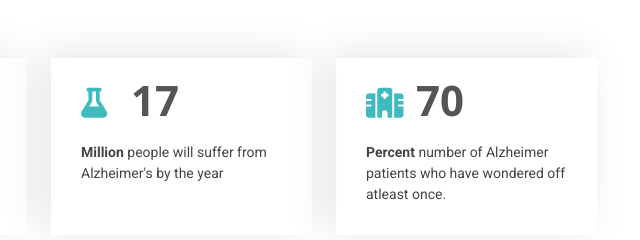
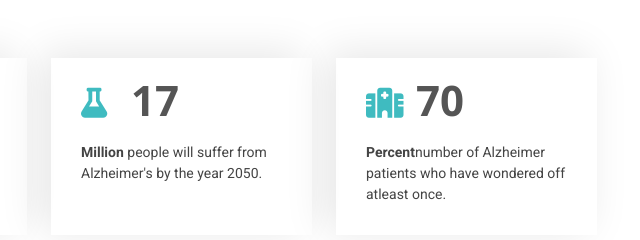
Before and after one commit to coding-finesse/alzhocare-website, a plain HTML site: page index.html in a window 1280 px wide. Shown: the part 802-1042 px from the top of the page, 601-1241 px from the left. Drawn offline with nearby package versions, Linux system fonts and the light colour scheme.

Commit message:
Update index.html

```diff
--- a/index.html
+++ b/index.html
@@ -241,7 +241,7 @@
               <i class="fas fa-flask"></i>
               <!-- <span data-purecounter-start="0" data-purecounter-end="16.5" data-purecounter-duration="1" class="purecounter"></span> -->
               <span data-purecounter-start="0" data-purecounter-end="16.5" data-purecounter-duration="1" class="purecounter"></span>
-              <p><strong>Million </strong> people will suffer from Alzheimer's by the year</p>
+              <p><strong>Million </strong> people will suffer from Alzheimer's by the year 2050.</p>
               <!-- <a href="#">Find out more &raquo;</a> -->
             </div>
           </div>
@@ -250,7 +250,7 @@
             <div class="count-box">
               <i class="fas fa-hospital"></i>
               <span data-purecounter-start="0" data-purecounter-end="70" data-purecounter-duration="1" class="purecounter"></span>
-              <p><strong>Percent</strong> number of Alzheimer patients who have wondered off atleast once.</p>
+              <p><strong>Percent</strong>number of Alzheimer patients who have wondered off atleast once.</p>
               <!-- <a href="#">Find out more &raquo;</a> -->
             </div>
           </div>
```
